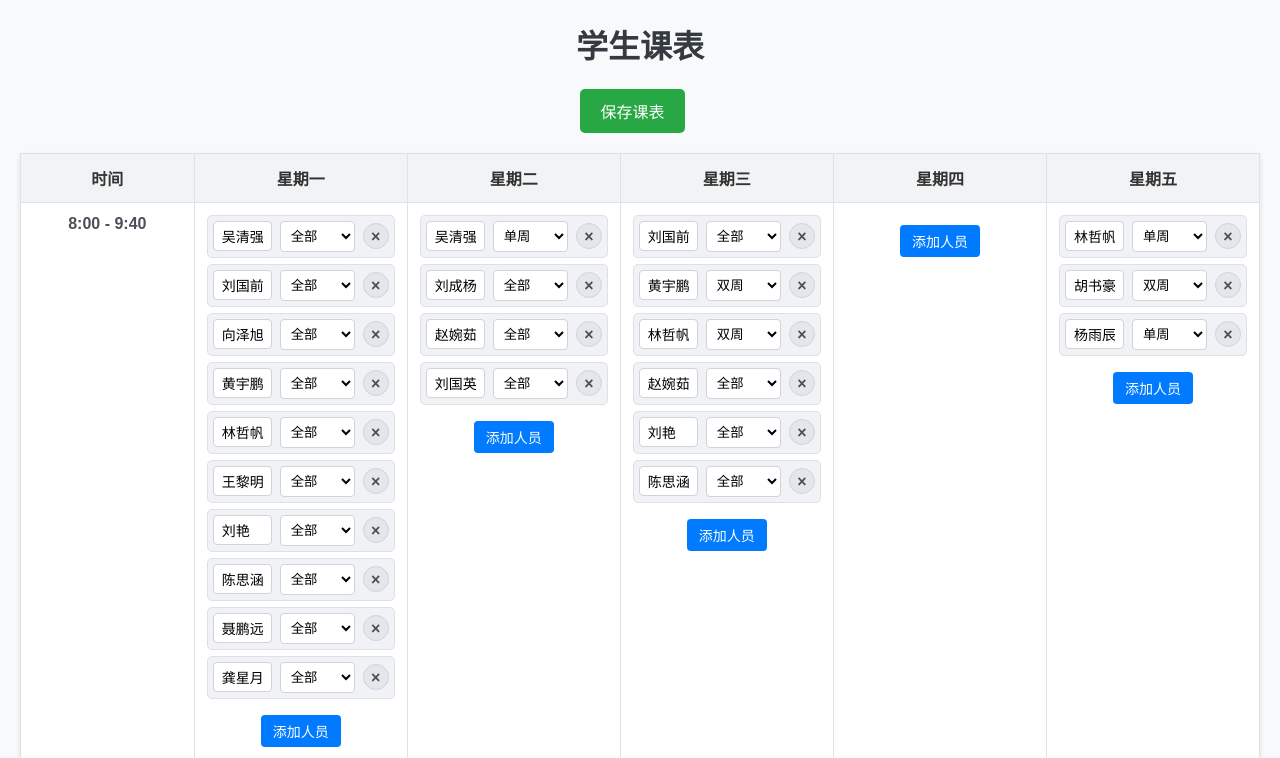
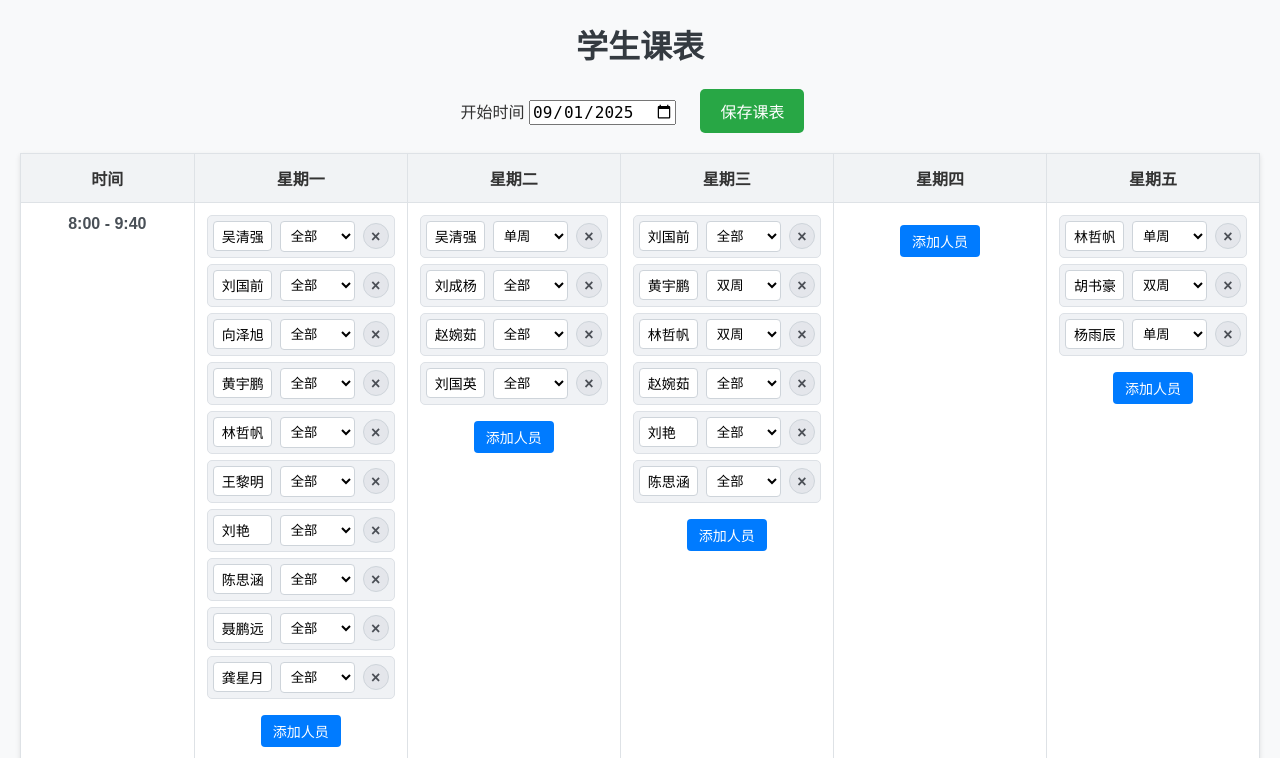
Before and after one commit to faShiKaoMoMo/attendance, a Flask app: page /class/ in a window 1280 px wide. Shown: the top 758 px of the page. Run offline with Flask 3, Linux system fonts and the light colour scheme; data comes from the database, SQL or seed files in the repository.

Commit message:
feat: 课表管理增加开始日期

```diff
--- a/templates/class/index.html
+++ b/templates/class/index.html
@@ -200,12 +200,26 @@
                 transform: rotate(360deg);
             }
         }
+
+        .date-input-group {
+            display: inline-block;
+            margin-right: 20px;
+        }
+
+        input[type="date"] {
+            text-align: left;
+            font-size: 16px;
+        }
     </style>
 </head>
 <body>
 
 <h1>学生课表</h1>
 <div class="controls">
+    <div class="date-input-group">
+        <label for="start-date">开始时间</label>
+        <input type="date" id="start-date" name="start-date">
+    </div>
     <button id="save-btn">保存课表</button>
     <!-- statusSpan 不再用于显示保存状态，但可以保留用于显示加载失败等信息 -->
     <span id="status"></span>
@@ -243,6 +257,7 @@
         const modal = document.getElementById('modal');
         const modalBody = document.getElementById('modal-body');
         const modalButtons = document.getElementById('modal-buttons');
+        const startDatePicker = document.getElementById('start-date');
         const weekTypes = {
             'all': '全部',
             'odd': '单周',
@@ -275,6 +290,13 @@
             modal.style.display = 'flex';
         }
 
+        function formatDateForInput(date) {
+            const year = date.getFullYear();
+            const month = String(date.getMonth() + 1).padStart(2, '0');
+            const day = String(date.getDate()).padStart(2, '0');
+            return `${year}-${month}-${day}`;
+        }
+
         /**
          * 从后端加载数据并渲染表格
          */
@@ -284,6 +306,8 @@ async function loadSchedule() {
                 if (!response.ok) throw new Error(`网络错误: ${response.statusText}`);
 
                 const data = await response.json();
+                // 渲染开始日期
+                startDatePicker.value = formatDateForInput(new Date(data.start_date));
                 const tableData = data.content || {};
                 renderTable(tableData);
             } catch (error) {
@@ -291,6 +315,7 @@ async function loadSchedule() {
                 statusSpan.style.color = 'red';
             }
         }
+
         /**
          * 渲染整个表格
          * @param {object} data - 从API获取的课表数据
@@ -378,8 +403,11 @@ async function loadSchedule() {
             const newData = {};
             const rows = scheduleBody.querySelectorAll('tr');
 
+            // 开始日期
+            newData['start_date'] = startDatePicker.value
+            newData['content'] = {}
             for (let dayIndex = 0; dayIndex < 5; dayIndex++) {
-                newData[dayIndex.toString()] = [];
+                newData['content'][dayIndex.toString()] = [];
             }
 
             rows.forEach((row, timeIndex) => {
@@ -396,7 +424,7 @@ async function loadSchedule() {
                         }
                     });
 
-                    newData[dayIndex].push({
+                    newData['content'][dayIndex].push({
                         time: timeText,
                         names: names
                     });
```
Lines whose indentation alone changed are shown as unchanged.
